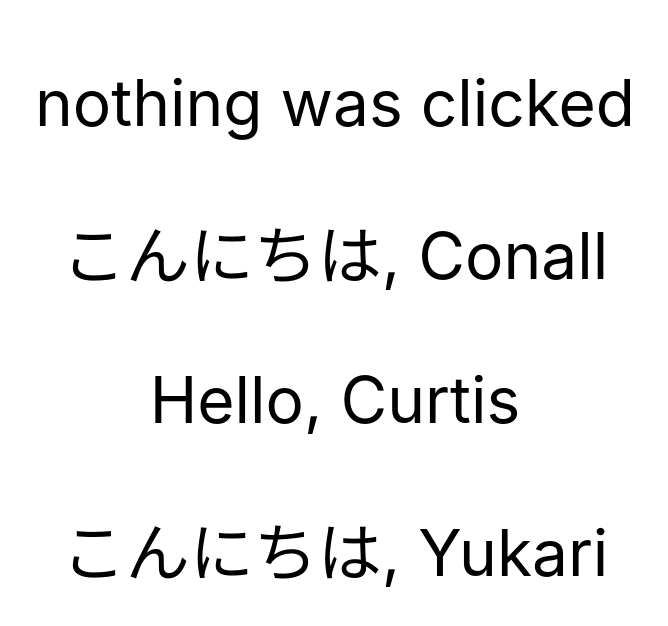
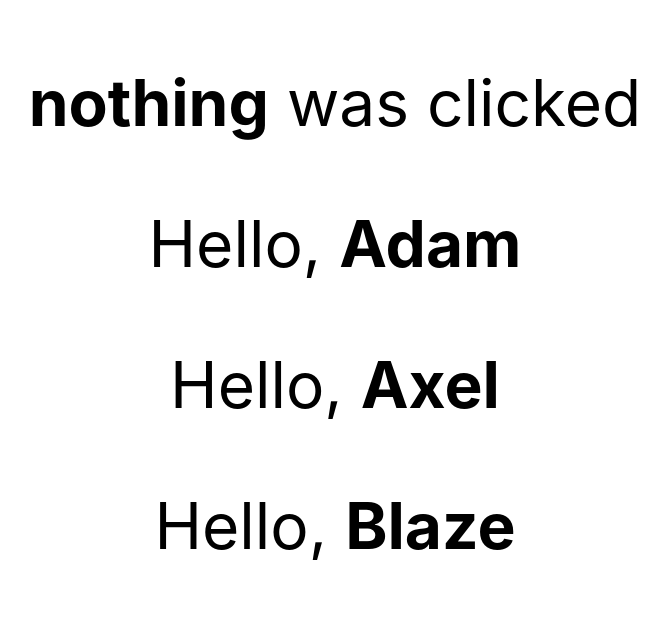
Before and after one commit to atparkweb/react-component-architecture, a React (Create React App) app: page / in a window 1280 px wide. Shown: the top 626 px of the page, without its empty margins (305-973 px from the left). Built offline with nearby package versions, Linux system fonts and the light colour scheme.

Commit message:
refactor: Prepare code for next steps

```diff
--- a/src/App.js
+++ b/src/App.js
@@ -1,67 +1,82 @@
-import React, { useState } from "react";
+import React, { useCallback, useRef, useState } from "react";
 import "./App.css";
 
 /*
-- [ ] Component nesting
-- [ ] Passing props
-  - [ ] props vs. destruct syntax
-  - [ ] defaults
-- [ ] Lifting state
-  - [ ] passing function as prop
-- [ ] One-way data flow
-- [ ] useState
+- [ ] Use map to render list
+  - [ ] Set valid 'key' attribute for items
+- [ ] console log renders on components
+- [ ] useRef
+  - [ ] Make an Input/Add component
+  - [ ] implement onChange + useState
+  - [ ] refactor into useRef
+    - [ ] Add ref to input
+- [ ] useEffect + useRef for direct DOM interaction
+  - [ ] Make people array a state value
+  - [ ] define add handler
+  - [ ] Refactor out Add component
+    - [ ] Lift state
+- [ ] useCallback for reducing re-renders
 */
 
-const Greeting = ({ name = "Human", lang = "ja", onClick }) => {
+const Greeting = ({
+  name = "Human",
+  lang = "ja",
+  color = "black",
+  onClick,
+}) => {
   const greetings = {
     en: "Hello",
     ja: "こんにちは",
   };
 
+  console.log("Render Greeting");
+
   const handleClick = (e) => {
-    onClick && onClick(name);
+    onClick && onClick({ name, lang, color });
   };
 
   return (
     <p onClick={handleClick}>
-      {greetings[lang]}, {name}
+      {greetings[lang]}, <strong style={{ color }}>{name}</strong>
     </p>
   );
 };
 
 const App = () => {
-  const [clickedName, setClickedName] = useState("nothing");
+  const [clicked, setClicked] = useState({ name: "nothing" });
+
+  console.log("Render App");
+
+  const handleClick = (clicked) => {
+    setClicked(clicked);
+  };
 
   const people = [
     {
-      name: "Conall",
+      name: "Adam",
       lang: "en",
+      color: "orange",
     },
     {
-      name: "Curtis",
+      name: "Axel",
       lang: "en",
+      color: "blue",
     },
     {
-      name: "Yukari",
-      lang: "ja",
+      name: "Blaze",
+      lang: "en",
+      color: "red",
     },
   ];
 
-  const handleClick = (name) => {
-    setClickedName(name);
-  };
-
-  // Note: You can use .map to iterate over data and format as JSX
-  // people.map(person => {
-  //   return <Greeting name={person.name} lang={person.lang} onClick={onClick} />
-  // });
-
   return (
     <div className="App">
-      <p>{clickedName} was clicked</p>
-      <Greeting lang="ja" name="Conall" onClick={handleClick} />
-      <Greeting lang="en" name="Curtis" onClick={handleClick} />
-      <Greeting name="Yukari" />
+      <p>
+        <strong>{clicked.name}</strong> was clicked
+      </p>
+      <Greeting name="Adam" lang="en" onClick={handleClick} />
+      <Greeting name="Axel" lang="en" onClick={handleClick} />
+      <Greeting name="Blaze" lang="en" onClick={handleClick} />
     </div>
   );
 };
```
